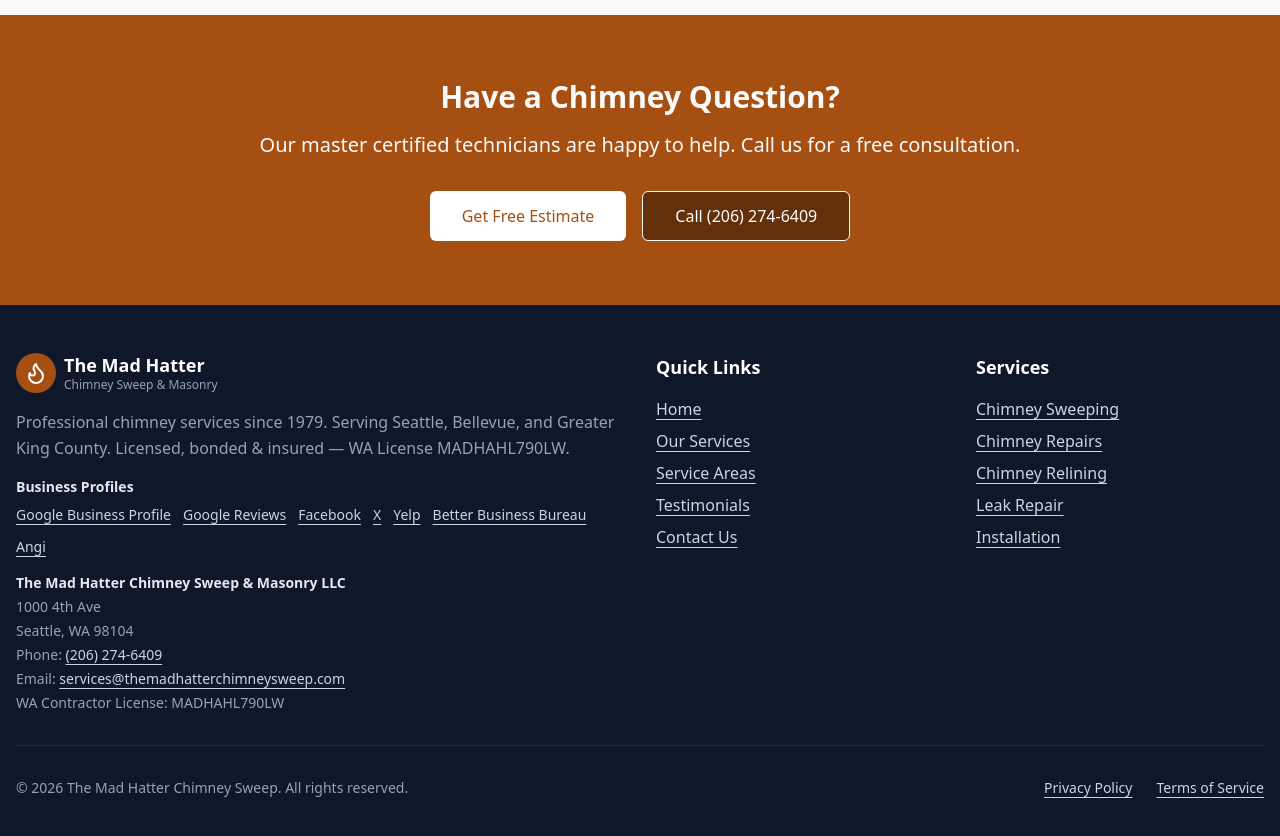
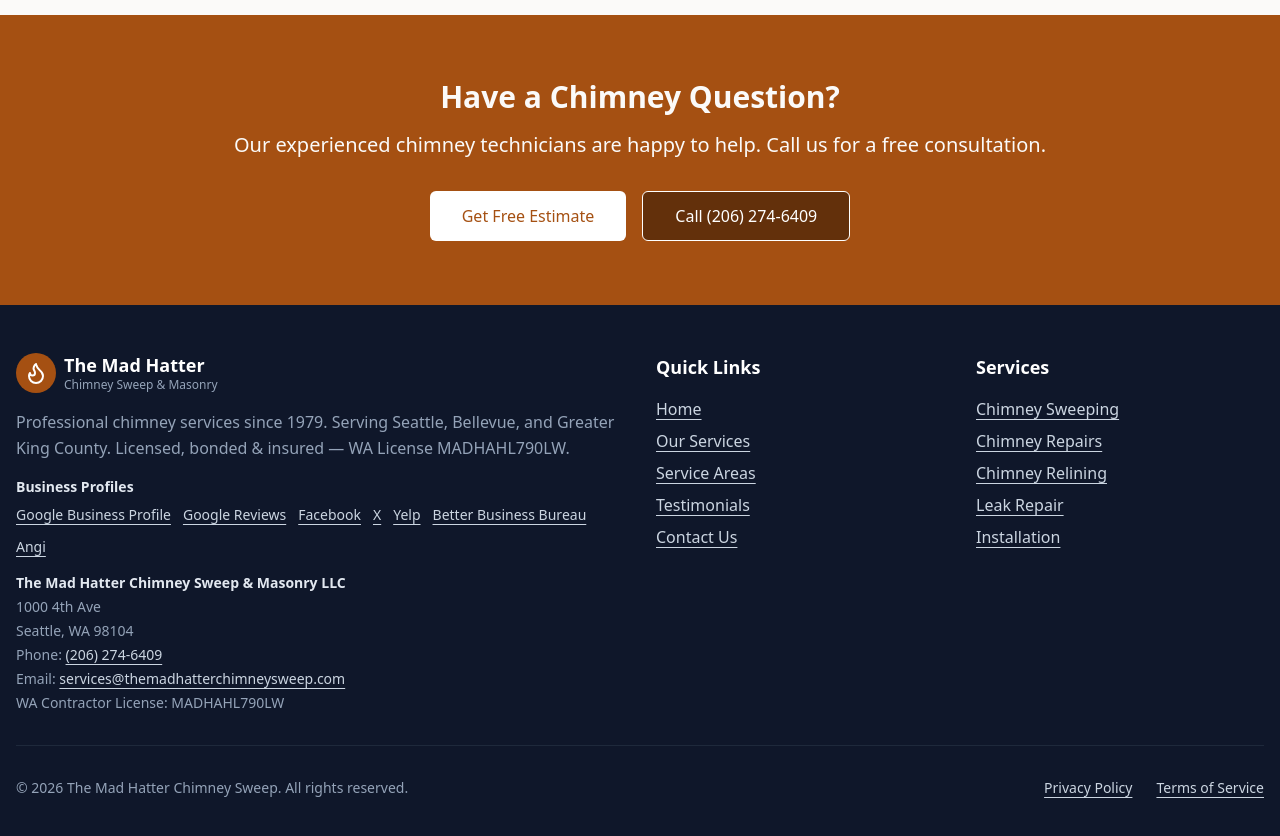
Before and after one commit to jaystonez/mad-hatter-chimney-sweep, a Next.js app: page /resources in a window 1280 px wide. Shown: the part 1160-1996 px from the top of the page. Built offline with nearby package versions, Linux system fonts and the light colour scheme; a web font is replaced by a local one.

Commit message:
Reconcile trust claims and NAP on app/resources/page.tsx

```diff
--- a/app/resources/page.tsx
+++ b/app/resources/page.tsx
@@ -101,7 +101,7 @@
             Have a Chimney Question?
           </h2>
           <p className="text-xl mb-8 opacity-100">
-            Our master certified technicians are happy to help. Call us for a free consultation.
+            Our experienced chimney technicians are happy to help. Call us for a free consultation.
           </p>
           <div className="flex flex-col sm:flex-row gap-4 justify-center">
             <Link href="/contact" className="inline-flex items-center justify-center rounded-md bg-white text-primary px-8 py-3 font-medium hover:bg-white/90 transition-colors">
```
